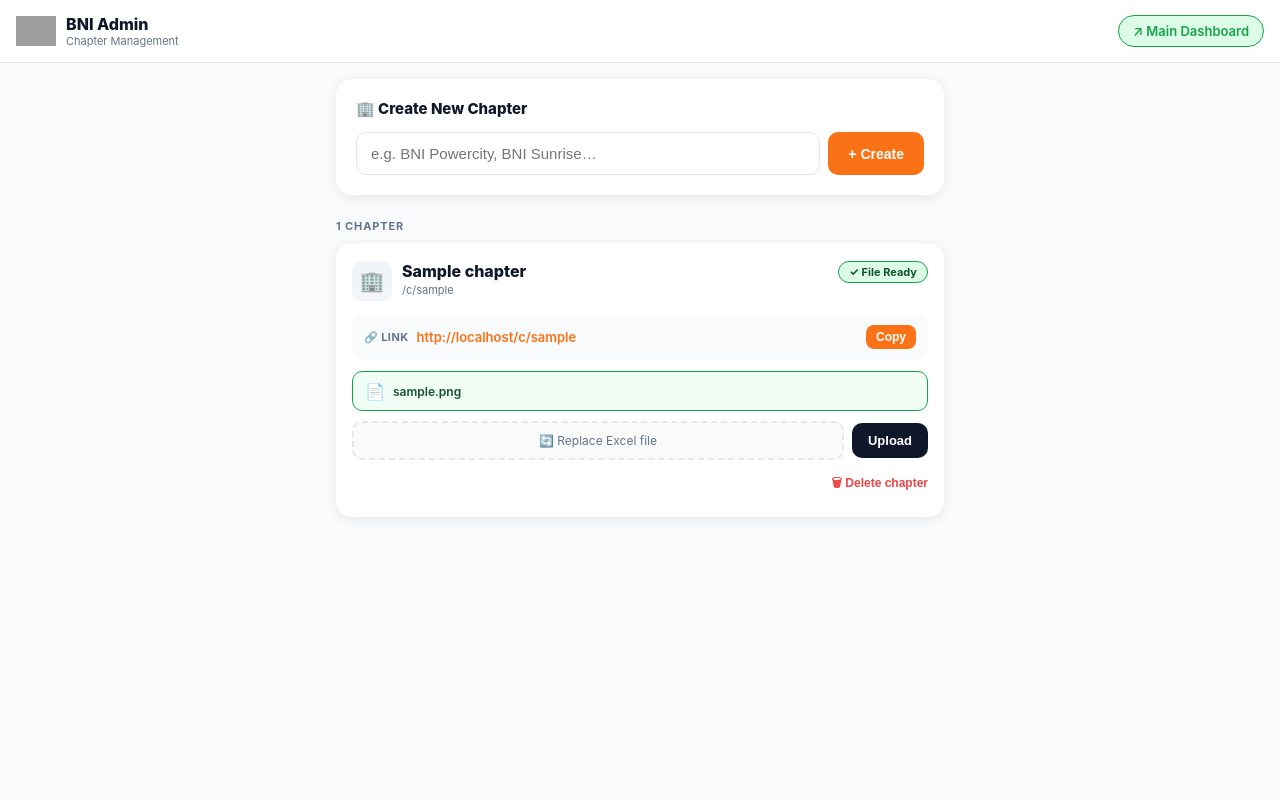
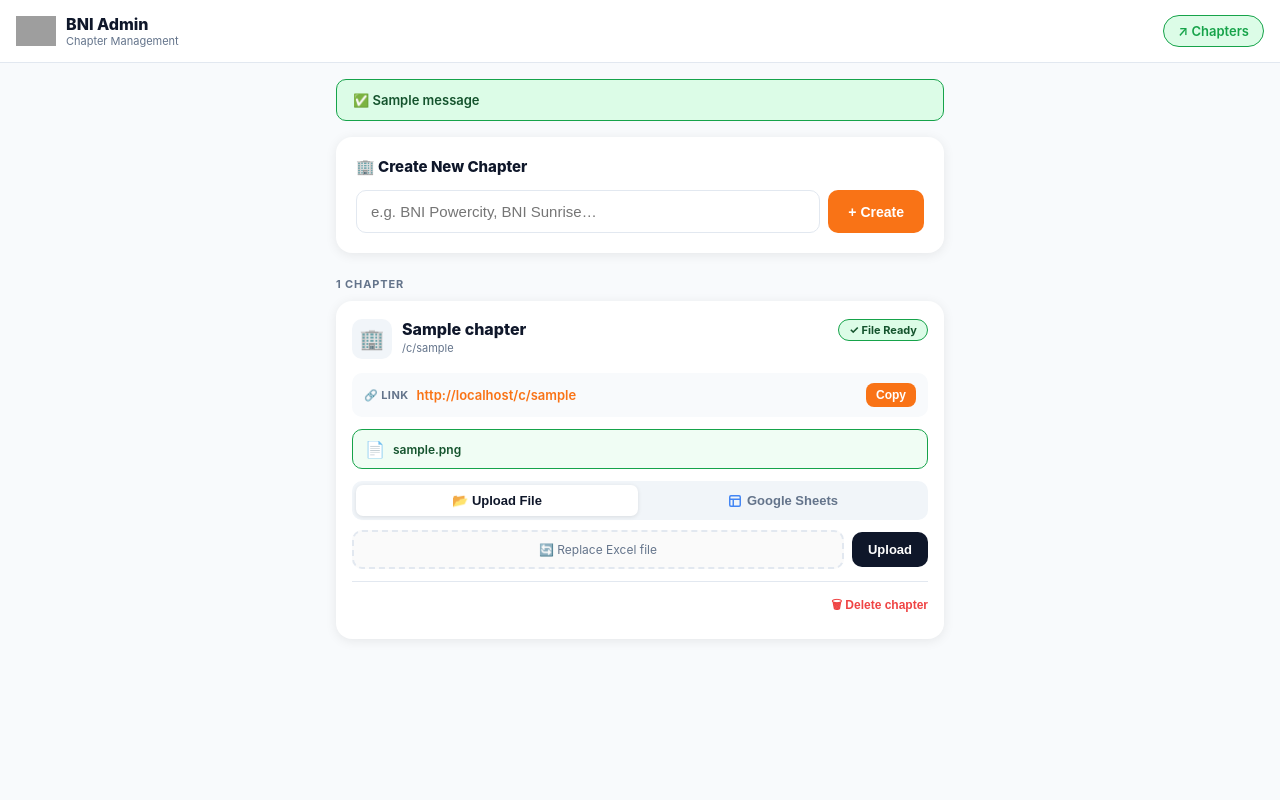
Before and after one commit to keyline/scorecard26, a Flask app: page /admin in a window 1280 px wide. Run offline with Flask 3, Linux system fonts and the light colour scheme; tables that the repository leaves empty hold one stand-in row (values such as "Sample post"); one stand-in notice (Sample message) is shown; grey boxes are pictures that could not be loaded.

Commit message:
Add Google Sheets import with validation alongside file upload
- /admin/fetch/<id> fetches sheet by URL, exports as xlsx
- Validates Recommendations sheet exists before saving
- Tabbed UI: Upload File | Google Sheets per chapter
- Flash messages for success/error feedback
- Shared save_chapter_file() helper used by both routes

Co-Authored-By: Claude Sonnet 4.6 <noreply@anthropic.com>

```diff
--- a/app.py
+++ b/app.py
@@ -2,13 +2,16 @@ import re
 import os
 import sqlite3
 import uuid
+import io
 from datetime import datetime
 from pathlib import Path
-from flask import Flask, render_template, jsonify, request, redirect
+from flask import Flask, render_template, jsonify, request, redirect, flash, url_for
 from werkzeug.utils import secure_filename
 import openpyxl
+import requests as http_requests
 
 app = Flask(__name__)
+app.secret_key = os.urandom(24)
 
 EXCEL_DIR   = Path(__file__).parent
 EXCEL_FILE  = EXCEL_DIR / "Copy of MTL Recommendations - 2.0.xlsx"
@@ -41,6 +44,59 @@ def init_db():
                 conn.execute(f"ALTER TABLE chapters ADD COLUMN {col} {defn}")
             except Exception:
                 pass
+
+
+def extract_sheet_id(url):
+    """Extract Google Sheets file ID from various URL formats."""
+    m = re.search(r'/spreadsheets/d/([a-zA-Z0-9_-]+)', url)
+    return m.group(1) if m else None
+
+
+def validate_excel_bytes(data):
+    """
+    Validate that bytes are a valid .xlsx with a Recommendations sheet.
+    Returns (ok: bool, error_message: str, member_count: int)
+    """
+    try:
+        wb = openpyxl.load_workbook(io.BytesIO(data), data_only=True)
+    except Exception:
+        return False, "Not a valid Excel (.xlsx) file.", 0
+    if "Recommendations" not in wb.sheetnames:
+        return False, f"Sheet 'Recommendations' not found. Sheets found: {', '.join(wb.sheetnames)}", 0
+    # Quick member count
+    ws = wb["Recommendations"]
+    count = sum(
+        1 for row in ws.iter_rows(min_row=1, values_only=True)
+        if len(row) > 2 and isinstance(row[2], str) and "score" in row[2].lower()
+        and row[1] and str(row[1]).strip()
+    )
+    return True, "", count
+
+
+def save_chapter_file(chapter_id, chapter_name, data):
+    """Save bytes as chapter Excel, delete old file, update DB. Returns member_count."""
+    with get_db() as conn:
+        row = conn.execute("SELECT filename FROM chapters WHERE id=?", (chapter_id,)).fetchone()
+    if row and row["filename"]:
+        old = CHAPTERS_DIR / row["filename"]
+        if old.exists():
+            old.unlink()
+    safe_name = re.sub(r'[^a-z0-9]+', '_', chapter_name.lower()).strip('_')
+    timestamp = datetime.now().strftime("%Y%m%d_%H%M%S")
+    filename = f"{safe_name}_{timestamp}.xlsx"
+    (CHAPTERS_DIR / filename).write_bytes(data)
+    try:
+        _, members = parse_recommendations(filepath=CHAPTERS_DIR / filename)
+        member_count = len(members)
+    except Exception:
+        member_count = 0
+    uploaded_at = datetime.now().strftime("%d %b %Y, %I:%M %p")
+    with get_db() as conn:
+        conn.execute(
+            "UPDATE chapters SET filename=?, member_count=?, uploaded_at=? WHERE id=?",
+            (filename, member_count, uploaded_at, chapter_id)
+        )
+    return member_count
 
 
 def slugify(text):
@@ -244,34 +300,46 @@ def admin_create():
 @app.route("/admin/upload/<int:chapter_id>", methods=["POST"])
 def admin_upload(chapter_id):
     f = request.files.get("excel")
-    if f and f.filename.endswith(".xlsx"):
-        with get_db() as conn:
-            row = conn.execute("SELECT name, filename FROM chapters WHERE id=?", (chapter_id,)).fetchone()
-        # Delete old file if exists
-        if row and row["filename"]:
-            old = CHAPTERS_DIR / row["filename"]
-            if old.exists():
-                old.unlink()
-        # Build new filename: chaptername_YYYYMMDD_HHMMSS.xlsx
-        chapter_name = row["name"] if row else str(chapter_id)
-        safe_name = re.sub(r'[^a-z0-9]+', '_', chapter_name.lower()).strip('_')
-        now = datetime.now()
-        timestamp = now.strftime("%Y%m%d_%H%M%S")
-        filename = f"{safe_name}_{timestamp}.xlsx"
-        filepath = CHAPTERS_DIR / filename
-        f.save(filepath)
-        # Count members from the uploaded file
-        try:
-            _, members = parse_recommendations(filepath=filepath)
-            member_count = len(members)
-        except Exception:
-            member_count = 0
-        uploaded_at = now.strftime("%d %b %Y, %I:%M %p")
-        with get_db() as conn:
-            conn.execute(
-                "UPDATE chapters SET filename=?, member_count=?, uploaded_at=? WHERE id=?",
-                (filename, member_count, uploaded_at, chapter_id)
-            )
+    if not f or not f.filename.endswith(".xlsx"):
+        flash("Please select a valid .xlsx file.", "error")
+        return redirect("/admin")
+    data = f.read()
+    ok, err, _ = validate_excel_bytes(data)
+    if not ok:
+        flash(f"Invalid file: {err}", "error")
+        return redirect("/admin")
+    with get_db() as conn:
+        row = conn.execute("SELECT name FROM chapters WHERE id=?", (chapter_id,)).fetchone()
+    save_chapter_file(chapter_id, row["name"], data)
+    flash("File uploaded successfully.", "success")
+    return redirect("/admin")
+
+
+@app.route("/admin/fetch/<int:chapter_id>", methods=["POST"])
+def admin_fetch(chapter_id):
+    url = request.form.get("sheet_url", "").strip()
+    sheet_id = extract_sheet_id(url)
+    if not sheet_id:
+        flash("Invalid Google Sheets URL. Please paste the full spreadsheet link.", "error")
+        return redirect("/admin")
+    export_url = f"https://docs.google.com/spreadsheets/d/{sheet_id}/export?format=xlsx"
+    try:
+        resp = http_requests.get(export_url, timeout=20)
+        if resp.status_code != 200:
+            flash(f"Could not fetch the spreadsheet (HTTP {resp.status_code}). Make sure it is shared publicly.", "error")
+            return redirect("/admin")
+        data = resp.content
+    except Exception as e:
+        flash(f"Network error: {e}", "error")
+        return redirect("/admin")
+    ok, err, _ = validate_excel_bytes(data)
+    if not ok:
+        flash(f"Validation failed: {err}", "error")
+        return redirect("/admin")
+    with get_db() as conn:
+        row = conn.execute("SELECT name FROM chapters WHERE id=?", (chapter_id,)).fetchone()
+    save_chapter_file(chapter_id, row["name"], data)
+    flash("Google Sheet imported successfully.", "success")
     return redirect("/admin")
 
 
--- a/templates/admin.html
+++ b/templates/admin.html
@@ -7,8 +7,9 @@
 <style>
 *{box-sizing:border-box;margin:0;padding:0}
 :root{
-  --green:#16a34a; --green-bg:#dcfce7;
+  --green:#16a34a; --green-bg:#dcfce7; --green-text:#14532d;
   --accent:#f97316;
+  --red:#dc2626; --red-bg:#fee2e2;
   --bg:#f8fafc; --card:#fff; --border:#e2e8f0;
   --text:#0f172a; --muted:#64748b;
   --radius:16px; --shadow:0 2px 12px rgba(0,0,0,.08);
@@ -30,6 +31,12 @@ body{background:var(--bg);color:var(--text);
 
 .page{padding:16px;max-width:640px;margin:0 auto;}
 
+/* Flash messages */
+.flash{border-radius:10px;padding:12px 16px;margin-bottom:16px;
+  font-size:13px;font-weight:600;display:flex;align-items:center;gap:8px;}
+.flash.success{background:var(--green-bg);color:var(--green-text);border:1.5px solid var(--green);}
+.flash.error  {background:var(--red-bg);  color:var(--red);       border:1.5px solid var(--red);}
+
 /* Create chapter card */
 .create-card{background:var(--card);border-radius:var(--radius);
   padding:20px;box-shadow:var(--shadow);margin-bottom:24px;}
@@ -41,8 +48,7 @@ body{background:var(--bg);color:var(--text);
   outline:none;background:#fff;}
 .text-input:focus{border-color:var(--accent);}
 .btn-create{padding:12px 20px;border-radius:10px;background:var(--accent);
-  color:#fff;font-size:14px;font-weight:700;border:none;cursor:pointer;
-  white-space:nowrap;}
+  color:#fff;font-size:14px;font-weight:700;border:none;cursor:pointer;white-space:nowrap;}
 .btn-create:hover{opacity:.9;}
 
 /* Section heading */
@@ -66,19 +72,29 @@ body{background:var(--bg);color:var(--text);
 /* Share link */
 .share-box{background:#f8fafc;border-radius:10px;padding:10px 12px;
   margin-bottom:12px;display:flex;align-items:center;gap:8px;}
-.share-box .share-label{font-size:11px;font-weight:700;color:var(--muted);
+.share-label{font-size:11px;font-weight:700;color:var(--muted);
   text-transform:uppercase;letter-spacing:.04em;white-space:nowrap;}
 .share-link{flex:1;font-size:13px;color:var(--accent);font-weight:600;
   word-break:break-all;text-decoration:none;}
 .copy-btn{padding:5px 10px;border-radius:8px;background:var(--accent);
-  color:#fff;font-size:12px;font-weight:600;border:none;cursor:pointer;
-  white-space:nowrap;flex-shrink:0;}
+  color:#fff;font-size:12px;font-weight:600;border:none;cursor:pointer;white-space:nowrap;}
 
 /* Connected file */
 .file-info-row{display:flex;align-items:center;gap:8px;background:#f0fdf4;
-  border:1.5px solid var(--green);border-radius:10px;padding:9px 12px;margin-bottom:10px;}
+  border:1.5px solid var(--green);border-radius:10px;padding:9px 12px;margin-bottom:12px;}
 .file-info-icon{font-size:16px;flex-shrink:0;}
 .file-info-name{font-size:12px;font-weight:600;color:#14532d;word-break:break-all;}
+
+/* Tabs */
+.tabs{display:flex;gap:4px;background:#f1f5f9;border-radius:10px;
+  padding:4px;margin-bottom:10px;}
+.tab-btn{flex:1;padding:8px;border-radius:7px;border:none;background:none;
+  font-size:13px;font-weight:600;color:var(--muted);cursor:pointer;
+  display:flex;align-items:center;justify-content:center;gap:5px;transition:all .15s;}
+.tab-btn.active{background:#fff;color:var(--text);
+  box-shadow:0 1px 4px rgba(0,0,0,.1);}
+.tab-pane{display:none;}
+.tab-pane.active{display:block;}
 
 /* Upload row */
 .upload-row{display:flex;gap:8px;align-items:center;flex-wrap:wrap;}
@@ -91,13 +107,27 @@ body{background:var(--bg);color:var(--text);
   color:#fff;font-size:13px;font-weight:700;border:none;cursor:pointer;}
 .btn-upload:hover{opacity:.85;}
 
+/* Google Sheets fetch */
+.gsheet-row{display:flex;gap:8px;align-items:center;flex-wrap:wrap;}
+.gsheet-input{flex:1;min-width:0;padding:10px 14px;border-radius:10px;
+  border:1.5px solid var(--border);font-size:13px;color:var(--text);
+  outline:none;background:#fff;}
+.gsheet-input:focus{border-color:#4285f4;}
+.btn-fetch{padding:10px 16px;border-radius:10px;
+  background:#4285f4;color:#fff;font-size:13px;font-weight:700;
+  border:none;cursor:pointer;white-space:nowrap;}
+.btn-fetch:hover{opacity:.9;}
+.gsheet-hint{font-size:11px;color:var(--muted);margin-top:6px;line-height:1.5;}
+.gsheet-hint a{color:#4285f4;text-decoration:none;}
+
 /* Delete */
-.chapter-footer{display:flex;justify-content:flex-end;margin-top:10px;}
+.chapter-footer{display:flex;justify-content:flex-end;margin-top:12px;
+  padding-top:10px;border-top:1px solid var(--border);}
 .btn-delete{background:none;border:none;color:#ef4444;font-size:12px;
   font-weight:600;cursor:pointer;padding:4px 0;}
 .btn-delete:hover{text-decoration:underline;}
 
-/* Empty state */
+/* Empty */
 .empty{text-align:center;padding:40px;color:var(--muted);}
 .empty .icon{font-size:40px;margin-bottom:10px;}
 </style>
@@ -110,10 +140,19 @@ body{background:var(--bg);color:var(--text);
     <div class="header-title">BNI Admin</div>
     <div class="header-sub">Chapter Management</div>
   </div>
-  <a class="view-dashboard" href="/">↗ Main Dashboard</a>
+  <a class="view-dashboard" href="/">↗ Chapters</a>
 </div>
 
 <div class="page">
+
+  <!-- Flash messages -->
+  {% with messages = get_flashed_messages(with_categories=true) %}
+  {% for category, message in messages %}
+  <div class="flash {{ category }}">
+    {{ '✅' if category == 'success' else '⚠️' }} {{ message }}
+  </div>
+  {% endfor %}
+  {% endwith %}
 
   <!-- Create new chapter -->
   <div class="create-card">
@@ -167,17 +206,44 @@ body{background:var(--bg);color:var(--text);
     </div>
     {% endif %}
 
-    <!-- Upload Excel -->
+    <!-- Tabs -->
+    <div class="tabs" id="tabs-{{ ch.id }}">
+      <button class="tab-btn active" onclick="switchTab({{ ch.id }}, 'upload', this)">
+        📂 Upload File
+      </button>
+      <button class="tab-btn" onclick="switchTab({{ ch.id }}, 'gsheet', this)">
+        <svg width="14" height="14" viewBox="0 0 24 24" fill="none" stroke="#4285f4" stroke-width="2.5"><rect x="3" y="3" width="18" height="18" rx="2"/><path d="M3 9h18M9 21V9"/></svg>
+        Google Sheets
+      </button>
+    </div>
+
+    <!-- Upload pane -->
+    <div class="tab-pane active" id="pane-upload-{{ ch.id }}">
       <form method="POST" action="/admin/upload/{{ ch.id }}" enctype="multipart/form-data">
         <div class="upload-row">
           <label class="file-label" id="label-{{ ch.id }}">
             <input type="file" name="excel" accept=".xlsx"
               onchange="updateLabel(this, {{ ch.id }})"/>
-          {% if ch.filename %}🔄 Replace Excel file{% else %}📂 Upload Excel file (.xlsx){% endif %}
+            {% if ch.filename %}🔄 Replace Excel file{% else %}📂 Choose .xlsx file{% endif %}
           </label>
           <button class="btn-upload" type="submit">Upload</button>
         </div>
       </form>
+    </div>
+
+    <!-- Google Sheets pane -->
+    <div class="tab-pane" id="pane-gsheet-{{ ch.id }}">
+      <form method="POST" action="/admin/fetch/{{ ch.id }}">
+        <div class="gsheet-row">
+          <input class="gsheet-input" type="text" name="sheet_url"
+            placeholder="Paste Google Sheets URL…" autocomplete="off"/>
+          <button class="btn-fetch" type="submit">Import</button>
+        </div>
+        <div class="gsheet-hint">
+          ⚠️ The spreadsheet must be shared as <strong>Anyone with the link → Viewer</strong>.
+        </div>
+      </form>
+    </div>
 
     <!-- Delete -->
     <div class="chapter-footer">
@@ -201,8 +267,18 @@ function copyLink(url, btn) {
 }
 function updateLabel(input, id) {
   const label = document.getElementById('label-' + id);
-  const name = input.files[0] ? input.files[0].name : '📂 Upload Excel file (.xlsx)';
-  label.childNodes[label.childNodes.length - 1].textContent = name;
+  const span = label.querySelector('input').nextSibling || label.lastChild;
+  // Update the text node inside the label
+  const nodes = [...label.childNodes].filter(n => n.nodeType === 3);
+  if (nodes.length) nodes[nodes.length-1].textContent = input.files[0] ? ' ' + input.files[0].name : ' 📂 Choose .xlsx file';
+}
+function switchTab(id, tab, btn) {
+  document.querySelectorAll(`#tabs-${id} .tab-btn`).forEach(b => b.classList.remove('active'));
+  btn.classList.add('active');
+  ['upload','gsheet'].forEach(t => {
+    const pane = document.getElementById(`pane-${t}-${id}`);
+    pane.classList.toggle('active', t === tab);
+  });
 }
 </script>
 </body>
```
Lines whose indentation alone changed are shown as unchanged.
